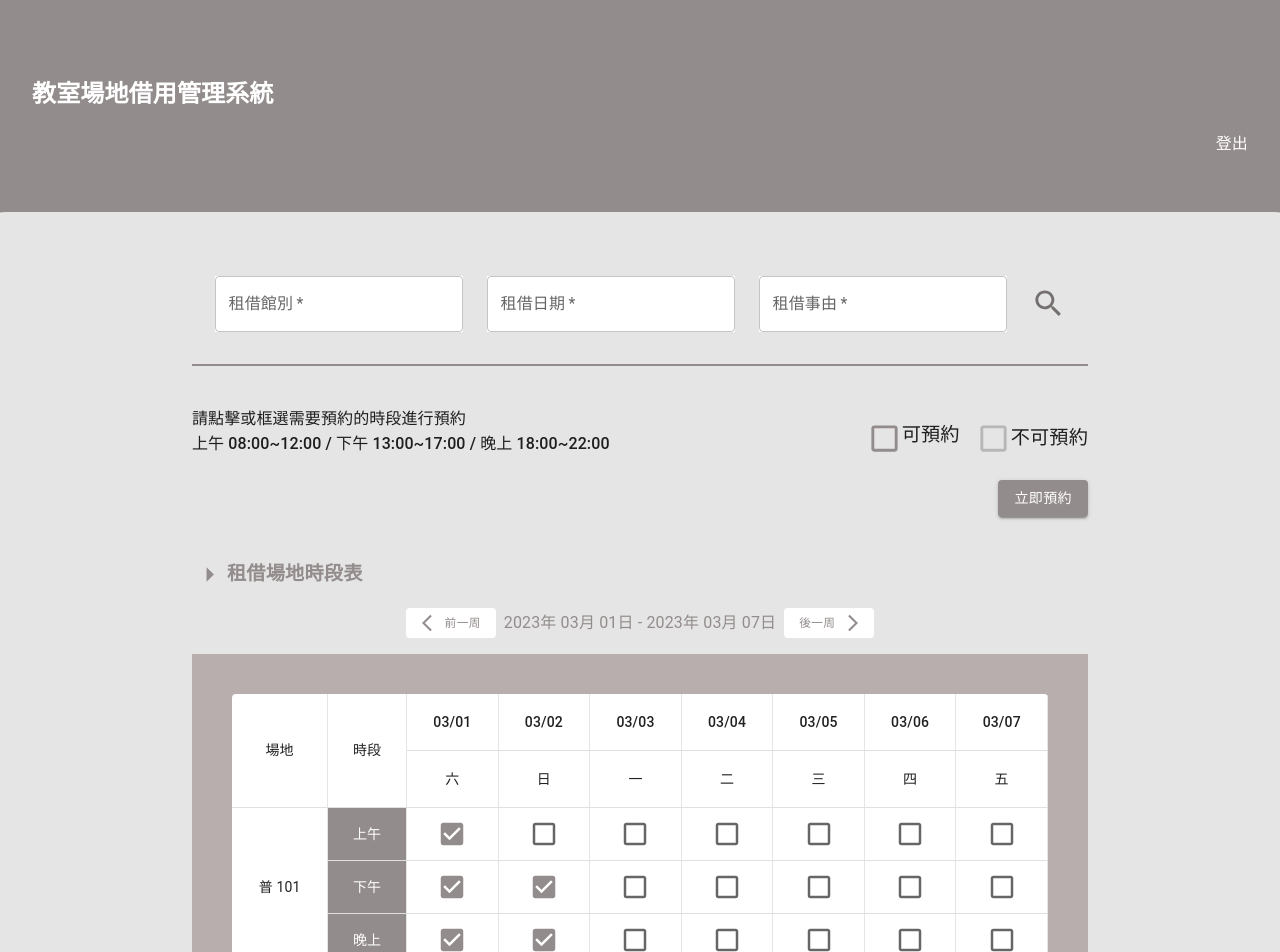
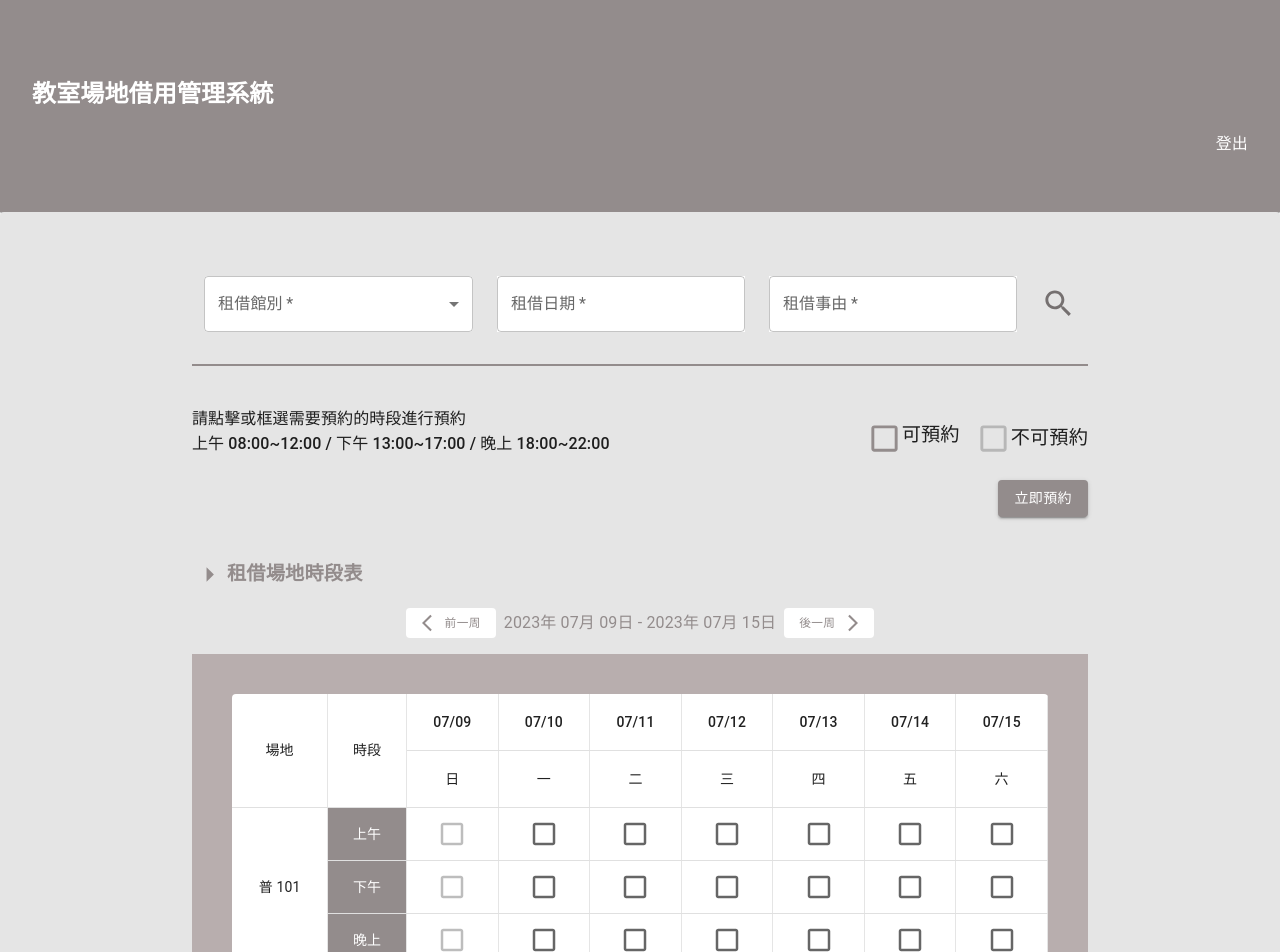
Before and after one commit to Jessy0715/booking, a React (Create React App) app: page /roomReserve in a window 1280 px wide. Shown: the top 952 px of the page. Built offline with nearby package versions, Linux system fonts and the light colour scheme.

Commit message:
優化預約頁面的日期跟周幾狀態

```diff
--- a/package.json
+++ b/package.json
@@ -46,6 +46,7 @@
   },
   "devDependencies": {
     "customize-cra": "^1.0.0",
+    "dayjs": "^1.11.9",
     "react-app-rewired": "^2.2.1"
   }
 }
--- a/src/pages/roomReserve/index.js
+++ b/src/pages/roomReserve/index.js
@@ -1,4 +1,5 @@
 import { useState, useEffect, memo, Fragment } from "react";
+import dayjs from "dayjs";
 import Header from "@/components/Header";
 import {
   Paper,
@@ -8,7 +9,10 @@ import {
   Typography,
   Button,
   Checkbox,
-  FormControlLabel,
+  FormControl,
+  InputLabel,
+  Select,
+  MenuItem,
   Box,
   Table,
   TableBody,
@@ -26,61 +30,96 @@ const RoomReserve = () => {
   const select_locationData = [
     {
       location: "普 101",
-      morning: [true, false, false, false, false, false, false],
-      noon: [true, true, false, false, false, false, false],
-      night: [true, true, false, false, false, false, false],
-    },
-    // {
-    //   location: "普 102",
-    //   morning: [true, false, false, false, false, false, false],
-    //   noon: [true, true, false, false, false, false, false],
-    //   night: [true, true, false, false, true, true, true],
-    // },
-  ];
-  const columnsDate = [
+      morning: [
         {
-      date: "03/01",
+          checked: false,
+          disabled: true,
         },
         {
-      date: "03/02",
+          checked: false,
+          disabled: false,
         },
         {
-      date: "03/03",
+          checked: false,
+          disabled: false,
         },
         {
-      date: "03/04",
+          checked: false,
+          disabled: false,
         },
         {
-      date: "03/05",
+          checked: false,
+          disabled: false,
         },
         {
-      date: "03/06",
+          checked: false,
+          disabled: false,
         },
         {
-      date: "03/07",
+          checked: false,
+          disabled: false,
         },
-  ];
-  const dayWeek = [
+      ],
+      noon: [
         {
-      weekday: "六",
+          checked: false,
+          disabled: true,
         },
         {
-      weekday: "日",
+          checked: false,
+          disabled: false,
         },
         {
-      weekday: "一",
+          checked: false,
+          disabled: false,
         },
         {
-      weekday: "二",
+          checked: false,
+          disabled: false,
         },
         {
-      weekday: "三",
+          checked: false,
+          disabled: false,
         },
         {
-      weekday: "四",
+          checked: false,
+          disabled: false,
         },
         {
-      weekday: "五",
+          checked: false,
+          disabled: false,
+        },
+      ],
+      night: [
+        {
+          checked: false,
+          disabled: true,
+        },
+        {
+          checked: false,
+          disabled: false,
+        },
+        {
+          checked: false,
+          disabled: false,
+        },
+        {
+          checked: false,
+          disabled: false,
+        },
+        {
+          checked: false,
+          disabled: false,
+        },
+        {
+          checked: false,
+          disabled: false,
+        },
+        {
+          checked: false,
+          disabled: false,
+        },
+      ],
     },
   ];
   // const [isChecked, setIsChecked] = useState(false);
@@ -91,6 +130,82 @@ const RoomReserve = () => {
   // useEffect(() => {
   //   console.log("isChecked:", isChecked);
   // }, [isChecked]);
+  const [rentType, setRentType] = useState("");
+  const [rentDate, setRentDate] = useState("");
+  const [rentReason, setReason] = useState("");
+
+  const handleRentTypeChange = (event) => {
+    setRentType(event.target.value);
+  };
+  const handleRentDateChange = (event) => {
+    setRentDate(event.target.value);
+  };
+  const handleRentReasonChange = (event) => {
+    setReason(event.target.value);
+  };
+
+  const [columnsDate, setColumnsDate] = useState(() => {
+    const currentDate = dayjs();
+    const startOfWeek = currentDate.startOf("week");
+    const endOfWeek = currentDate.endOf("week");
+    const dates = [];
+    let currentDay = startOfWeek;
+    while (
+      currentDay.isBefore(endOfWeek, "day") ||
+      currentDay.isSame(endOfWeek, "day")
+    ) {
+      dates.push(currentDay);
+      currentDay = currentDay.add(1, "day");
+    }
+    return dates;
+  });
+  const dayNames = ["日", "一", "二", "三", "四", "五", "六"];
+
+  const columnsDay = columnsDate.map((column) => dayNames[column.day()]);
+
+  // 前一周
+  const handlePreviousWeek = () => {
+    const newStartDate = columnsDate[0].subtract(1, "week");
+    const newEndDate = newStartDate.add(6, "day");
+    const newDates = [];
+
+    let currentDay = newStartDate;
+    while (
+      currentDay.isBefore(newEndDate, "day") ||
+      currentDay.isSame(newEndDate, "day")
+    ) {
+      newDates.push(currentDay);
+      currentDay = currentDay.add(1, "day");
+    }
+
+    setColumnsDate(newDates);
+  };
+
+  // 後一周
+  const handleNextWeek = () => {
+    const newStartDate = columnsDate[0].add(1, "week");
+    const newEndDate = newStartDate.add(6, "day");
+    const newDates = [];
+
+    let currentDay = newStartDate;
+    while (
+      currentDay.isBefore(newEndDate, "day") ||
+      currentDay.isSame(newEndDate, "day")
+    ) {
+      newDates.push(currentDay);
+      currentDay = currentDay.add(1, "day");
+    }
+
+    setColumnsDate(newDates);
+  };
+
+  // 查詢館藏
+  const searchRoom = () => {
+    // api.searchRoom(rentType, rentDate, rentReason).then((response) => { ... });
+  };
+
+  // 立即預約
+  const reserveRoomASAP = () => {};
 
   return (
     <>
@@ -108,19 +223,35 @@ const RoomReserve = () => {
             alignItems="center"
             sx={{ mb: 4 }}
           >
-            <TextField
+            <FormControl
+              sx={{ m: 1, width: "30%", mt: 0, mb: 0, mr: 3, ml: 0 }}
+              variant="outlined"
               required
-              id="rent-type"
+            >
+              <InputLabel id="demo-simple-select-label">租借館別</InputLabel>
+              <Select
+                labelId="demo-simple-select-label"
+                id="demo-simple-select"
+                value={rentType}
                 label="租借館別"
-              variant="outlined"
-              sx={{ backgroundColor: "#fff", mr: 3 }}
-            />
+                sx={{
+                  backgroundColor: "white",
+                }}
+                onChange={handleRentTypeChange}
+              >
+                <MenuItem value={101}>101館</MenuItem>
+                <MenuItem value={102}>102館</MenuItem>
+                <MenuItem value={103}>103館</MenuItem>
+              </Select>
+            </FormControl>
             <TextField
               required
               id="rent-date"
               label="租借日期"
               variant="outlined"
               sx={{ backgroundColor: "#fff", mr: 3 }}
+              value={rentDate}
+              onChange={handleRentDateChange}
             />
             <TextField
               required
@@ -128,11 +259,14 @@ const RoomReserve = () => {
               label="租借事由"
               variant="outlined"
               sx={{ backgroundColor: "#fff", mr: 3 }}
+              value={rentReason}
+              onChange={handleRentReasonChange}
             />
             <SearchIcon
               fontSize="large"
               color="secondary"
               sx={{ color: "#757070", cursor: "pointer" }}
+              onClick={searchRoom}
             />
           </Grid>
           <Divider
@@ -175,7 +309,9 @@ const RoomReserve = () => {
             </Box>
           </Box>
           <Box sx={{ display: "flex", justifyContent: "flex-end", mb: 5 }}>
-            <Button variant="contained">立即預約</Button>
+            <Button variant="contained" onClick={reserveRoomASAP}>
+              立即預約
+            </Button>
           </Box>
           <Grid container direction="row" alignItems="center" sx={{ mb: 2 }}>
             <ArrowRightIcon fontSize="large" color="primary" />
@@ -201,11 +337,15 @@ const RoomReserve = () => {
               }}
               variant="outlined"
               startIcon={<ArrowBackIosNewIcon />}
+              onClick={handlePreviousWeek}
             >
               <small>前一周</small>
             </Button>
             <Box sx={{ color: "#938C8C" }}>
-              <span>2023年 03月 01日 - 2023年 03月 07日</span>
+              <span>
+                {columnsDate[0].format("YYYY年 MM月 DD日")} -{" "}
+                {columnsDate[6].format("YYYY年 MM月 DD日")}
+              </span>
             </Box>
             <Button
               sx={{
@@ -219,6 +359,7 @@ const RoomReserve = () => {
               }}
               variant="outlined"
               endIcon={<ArrowForwardIosIcon />}
+              onClick={handleNextWeek}
             >
               <small>後一周</small>
             </Button>
@@ -245,68 +386,26 @@ const RoomReserve = () => {
                     >
                       時段
                     </TableCell>
-                    {columnsDate.map((column) => (
+                    {columnsDate.map((column, index) => (
                       <TableCell
-                        key={column.date}
+                        key={column.format("YYYY-MM-DD")}
                         align="center"
                         sx={{ borderRight: "1px solid #e5e5e5" }}
                       >
-                        {column.date}
+                        {column.format("MM/DD")}
                       </TableCell>
                     ))}
                   </TableRow>
                   <TableRow>
-                    {dayWeek.map((week) => (
+                    {columnsDate.map((column, index) => (
                       <TableCell
-                        key={week.weekday}
+                        key={column.format("YYYY-MM-DD")}
                         align="center"
                         sx={{ borderRight: "1px solid #e5e5e5" }}
                       >
-                        {week.weekday}
+                        {columnsDay[index]}
                       </TableCell>
                     ))}
-                    {/* <TableCell
-                  align="center"
-                  sx={{ borderRight: "1px solid #e5e5e5" }}
-                >
-                  六
-                </TableCell>
-                <TableCell
-                  align="center"
-                  sx={{ borderRight: "1px solid #e5e5e5" }}
-                >
-                  日
-                </TableCell>
-                <TableCell
-                  align="center"
-                  sx={{ borderRight: "1px solid #e5e5e5" }}
-                >
-                  一
-                </TableCell>
-                <TableCell
-                  align="center"
-                  sx={{ borderRight: "1px solid #e5e5e5" }}
-                >
-                  二
-                </TableCell>
-                <TableCell
-                  align="center"
-                  sx={{ borderRight: "1px solid #e5e5e5" }}
-                >
-                  三
-                </TableCell>
-                <TableCell
-                  align="center"
-                  sx={{ borderRight: "1px solid #e5e5e5" }}
-                >
-                  四
-                </TableCell>
-                <TableCell
-                  align="center"
-                  sx={{ borderRight: "1px solid #e5e5e5" }}
-                >
-                  五
-                </TableCell> */}
                   </TableRow>
                 </TableHead>
                 <TableBody>
@@ -330,7 +429,7 @@ const RoomReserve = () => {
                         >
                           上午
                         </TableCell>
-                        {data.morning.map((isChecked, index) => (
+                        {data.morning.map((el, index) => (
                           <TableCell
                             key={index}
                             align="center"
@@ -341,7 +440,8 @@ const RoomReserve = () => {
                             }}
                           >
                             <Checkbox
-                              checked={isChecked}
+                              checked={el.checked}
+                              disabled={el.disabled}
                               sx={{
                                 "& .MuiSvgIcon-root": {
                                   fontSize: "30px",
@@ -362,7 +462,7 @@ const RoomReserve = () => {
                         >
                           下午
                         </TableCell>
-                        {data.noon.map((isChecked, index) => (
+                        {data.noon.map((el, index) => (
                           <TableCell
                             key={index}
                             align="center"
@@ -373,7 +473,8 @@ const RoomReserve = () => {
                             }}
                           >
                             <Checkbox
-                              checked={isChecked}
+                              checked={el.checked}
+                              disabled={el.disabled}
                               sx={{
                                 "& .MuiSvgIcon-root": {
                                   fontSize: "30px",
@@ -394,7 +495,7 @@ const RoomReserve = () => {
                         >
                           晚上
                         </TableCell>
-                        {data.night.map((isChecked, index) => (
+                        {data.night.map((el, index) => (
                           <TableCell
                             key={index}
                             align="center"
@@ -405,7 +506,8 @@ const RoomReserve = () => {
                             }}
                           >
                             <Checkbox
-                              checked={isChecked}
+                              checked={el.checked}
+                              disabled={el.disabled}
                               sx={{
                                 "& .MuiSvgIcon-root": {
                                   fontSize: "30px",
@@ -558,11 +660,10 @@ const RoomReserve = () => {
             </TableContainer>
           </Box>
 
-          <Box>
+          {/* <Box>
             <Typography variant="subtitle1" sx={{ mb: 1 }}>
               其他場地推薦
             </Typography>
-            {/* here */}
             {select_locationData.map((data) => (
               <Fragment key={data.location}>
                 <Box
@@ -589,22 +690,22 @@ const RoomReserve = () => {
                           </TableCell>
                           {columnsDate.map((column) => (
                             <TableCell
-                              key={column.date}
+                              key={column.format("YYYY-MM-DD")}
                               align="center"
                               sx={{ borderRight: "1px solid #e5e5e5" }}
                             >
-                              {column.date}
+                              {column.format("MM/DD")}
                             </TableCell>
                           ))}
                         </TableRow>
                         <TableRow>
-                          {dayWeek.map((week) => (
+                          {columnsDate.map((column, index) => (
                             <TableCell
-                              key={week.weekday}
+                              key={column.format("YYYY-MM-DD")}
                               align="center"
                               sx={{ borderRight: "1px solid #e5e5e5" }}
                             >
-                              {week.weekday}
+                              {columnsDay[index]}
                             </TableCell>
                           ))}
                         </TableRow>
@@ -719,7 +820,7 @@ const RoomReserve = () => {
                 </Box>
               </Fragment>
             ))}
-          </Box>
+          </Box> */}
         </Box>
       </Paper>
     </>
```
Lines whose indentation alone changed are shown as unchanged.
